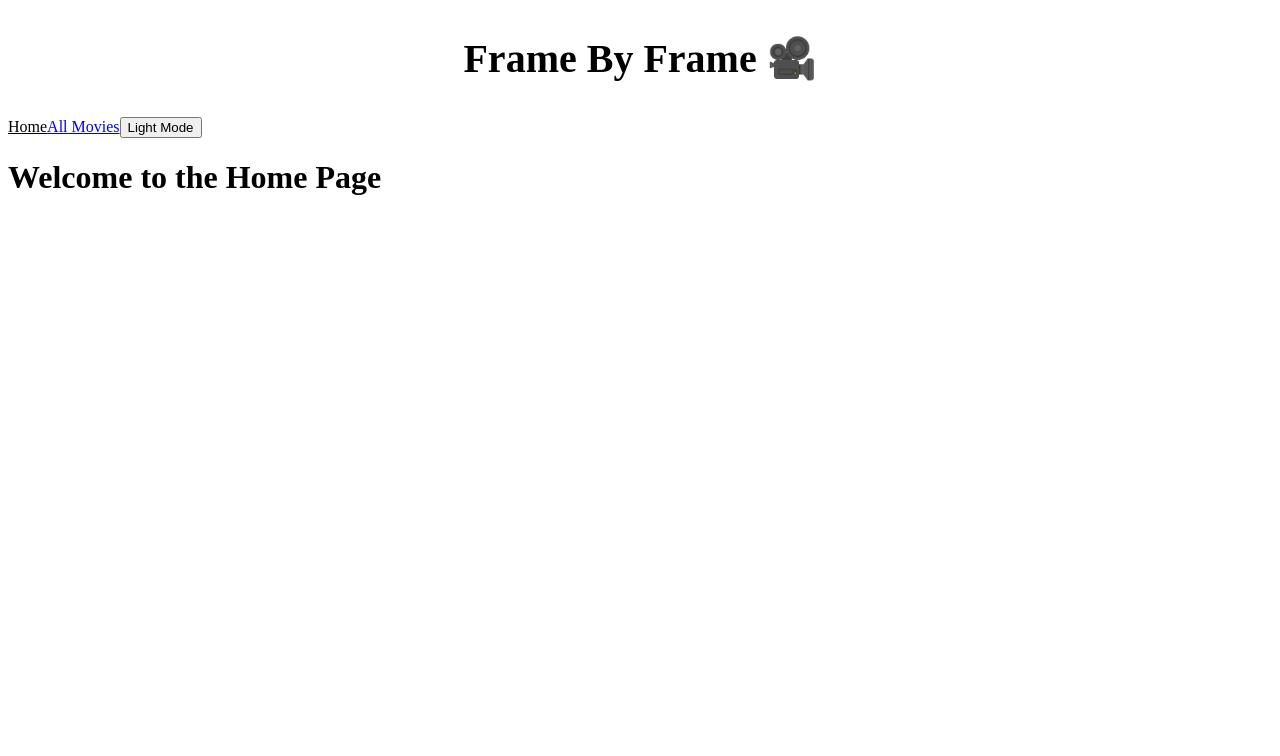
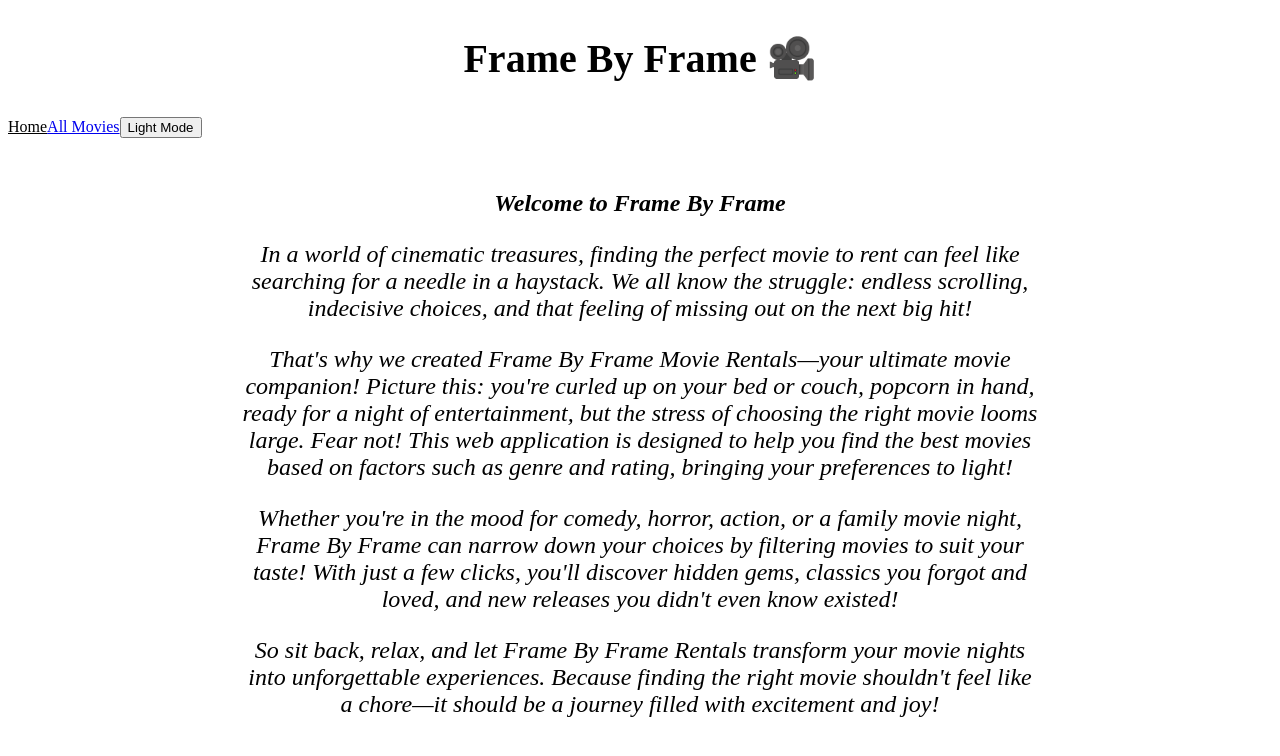
Before and after one commit to Bk2Kevoo/FrameByFrame, a React (Vite) app: page / in a window 1280 px wide. Shown: the top 756 px of the page. Built offline with nearby package versions, Linux system fonts and the light colour scheme.

Commit message:
Home page summary done

```diff
--- a/src/components/App.jsx
+++ b/src/components/App.jsx
@@ -22,7 +22,6 @@ function App() {
         {/* // Applying a CSS class based on the dark mode state. If true, use "App"; otherwise, "App light". */}
             <Header isDarkMode={isDarkMode} toggleDarkMode={toggleDarkMode} />
              {/* // Rendering the Header component and passing down the dark mode state and toggle function as props. */}
-            {/* <MoviePage />  */}
             {/* // Rendering the MoviePage component, which displays the main content of the application. */}
             <Outlet context={{handleViewMovies}}/>
             {/* // Outlet component for rendering child routes, passing down the handleViewMovies function in the context for nested components to access. */}
--- a/src/components/movie/MovieCard.jsx
+++ b/src/components/movie/MovieCard.jsx
@@ -7,17 +7,15 @@ function MovieCard({ movie }) {
 
   return (
     <li className="card" data-testid="movie-item">
-      {/* // JSX to create a list item for the movie card. className is setting the style, data-testid is custom attribute for testing if rendering correctly*/}
+      {/* // JSX to create a list item for the movie card. className is setting the style, data-testid is custom attribute for testing if rendering correctly */}
       <img src={image} alt={name} className="movie-image" />
       <h3>{name}</h3>
       <p>Rating: {rating}</p>
       <p className="genre">Genre: {genre}</p>
       <div className="details">
-        {/* // Container for additional details. */}
         <Link to={`/movies/${id}`}>
           <button>View Details</button>
         </Link>
-        {/* // Link to the movie details page using dynamic routing based on the movie's ID. */}
       </div>
     </li>
   );
--- a/src/components/pages/Home.jsx
+++ b/src/components/pages/Home.jsx
@@ -1,11 +1,41 @@
 import React from "react";
 
+
 const Home = () => {
-    return (
-        <div className="Home">
-            <h1>Welcome to the Home Page</h1>
-        </div>
-    )
-}
+  return (
+    <div className="Home">
+      <div className="content-box">
+        <h1 className="centered italic large-text">Welcome to Frame By Frame</h1>
+        <p className="centered italic large-text">
+          In a world of cinematic treasures, finding the perfect movie to rent can
+          feel like searching for a needle in a haystack. We all know the struggle:
+          endless scrolling, indecisive choices, and that feeling of missing out
+          on the next big hit!
+        </p>
+        <p className="centered italic large-text">
+          That's why we created Frame By Frame Movie Rentals—your ultimate movie
+          companion! Picture this: you're curled up on your bed or couch,
+          popcorn in hand, ready for a night of entertainment, but the stress of
+          choosing the right movie looms large. Fear not! This web application
+          is designed to help you find the best movies based on factors such as
+          genre and rating, bringing your preferences to light!
+        </p>
+        <p className="centered italic large-text">
+          Whether you're in the mood for comedy, horror, action, or a family
+          movie night, Frame By Frame can narrow down your choices by filtering
+          movies to suit your taste! With just a few clicks, you'll discover
+          hidden gems, classics you forgot and loved, and new releases you
+          didn't even know existed!
+        </p>
+        <p className="centered italic large-text">
+          So sit back, relax, and let Frame By Frame Rentals transform your
+          movie nights into unforgettable experiences. Because finding the right
+          movie shouldn't feel like a chore—it should be a journey filled with
+          excitement and joy!
+        </p>
+      </div>
+    </div>
+  );
+};
 
 export default Home;
--- a/src/index.css
+++ b/src/index.css
@@ -207,3 +207,28 @@ input:focus-visible {
 .detail-card .buttons button:hover {
     background-color: #0056b3;
 }
+
+.Home {
+    display: flex;
+    justify-content: center;
+    align-items: center;
+    min-height: 80vh; /* Take full viewport height */
+
+  }
+
+  .content-box {
+    padding: 20px;
+    max-width: 800px;
+  }
+
+  .centered {
+    text-align: center;
+  }
+
+  .italic {
+    font-style: italic;
+  }
+
+  .large-text {
+    font-size: 1.5em;
+  }
```
